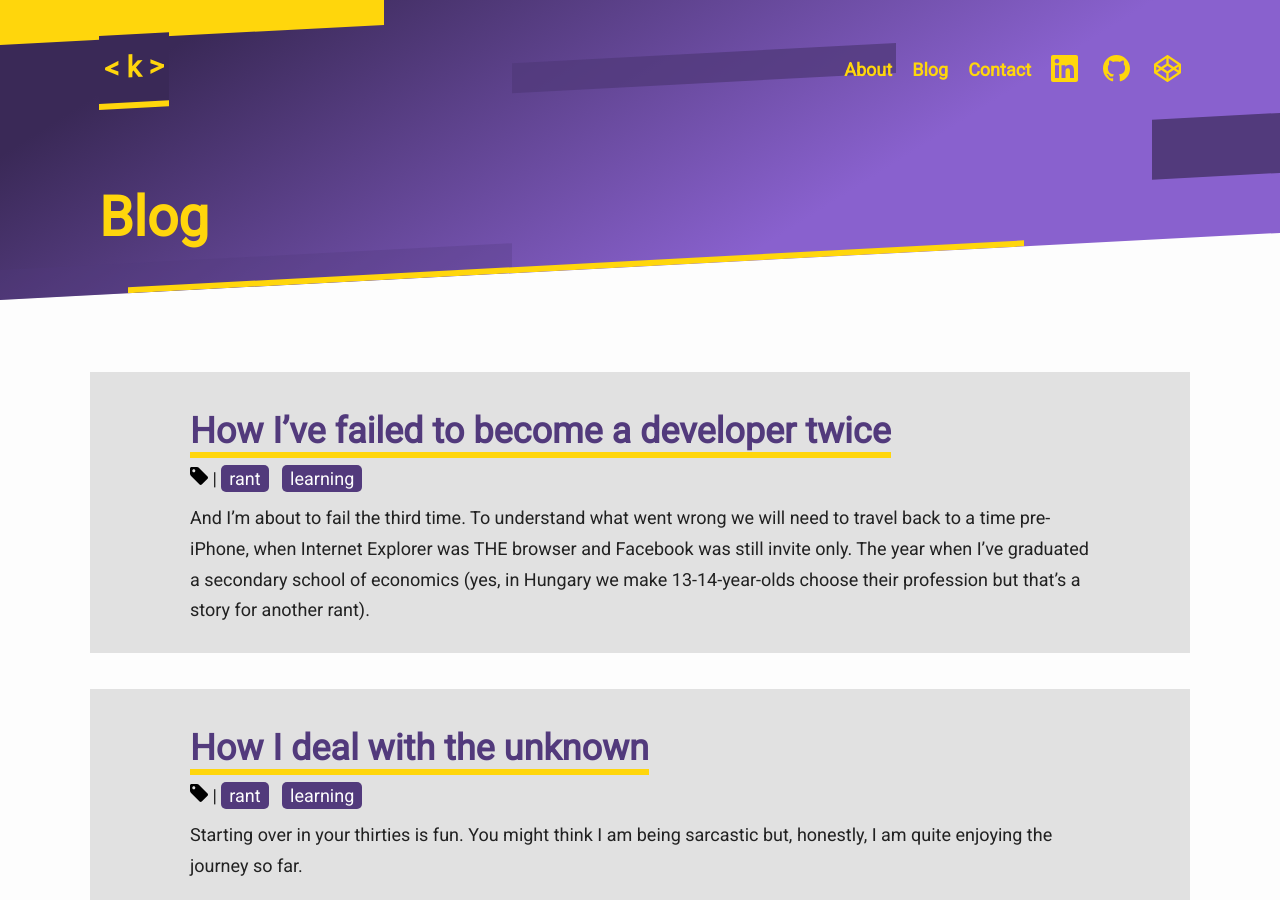
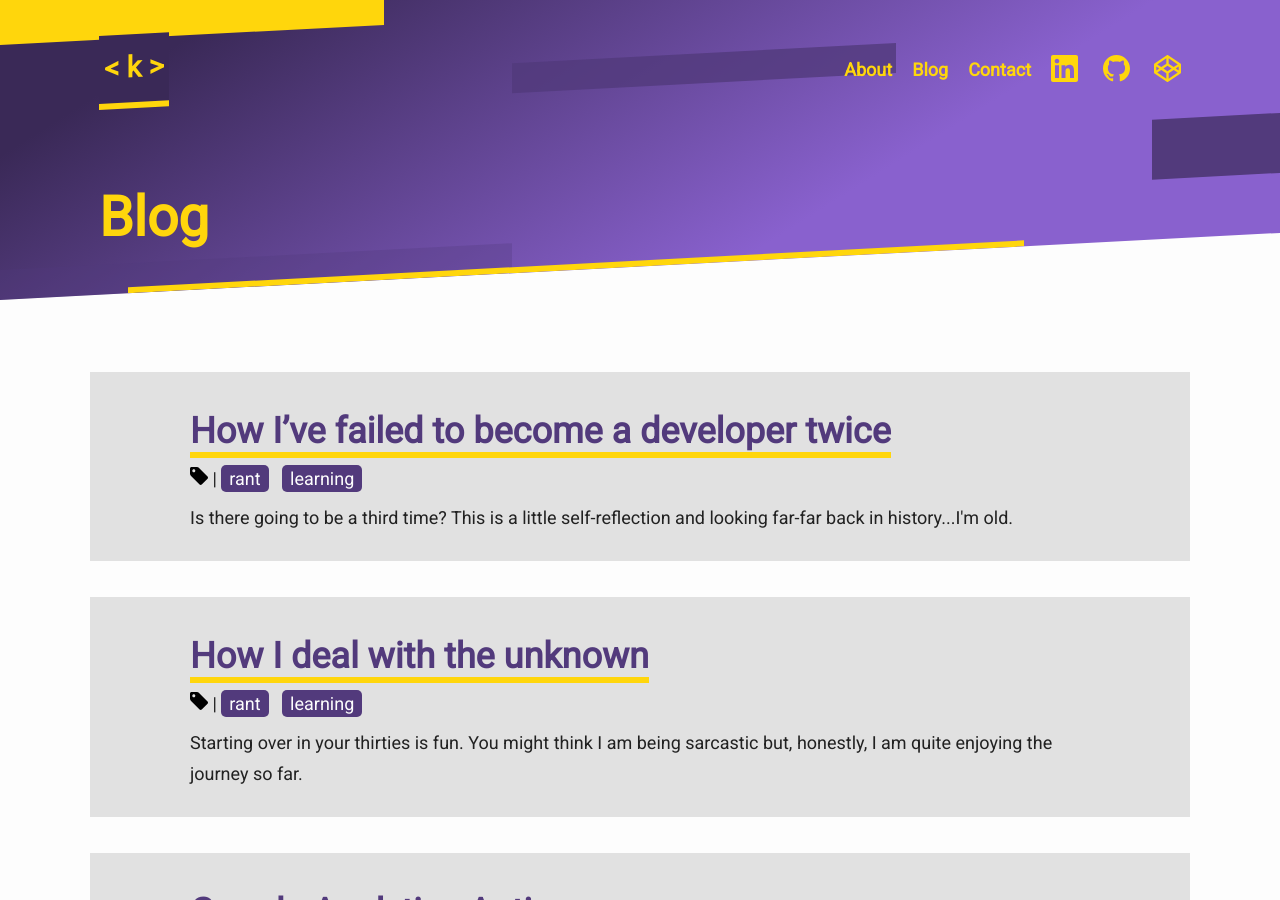
Before and after one commit to krisztin/krisztin.github.io, a Jekyll site: the page built from blog/index.md, in a window 1280 px wide and 900 px high. Built offline with Jekyll 4.4.1, drawn with Linux system fonts in a browser that asks for light colours.

Commit message:
post update failed dev

```diff
--- a/_posts/2019-11-06-failed-dev.md
+++ b/_posts/2019-11-06-failed-dev.md
@@ -3,6 +3,7 @@ layout: post
 title: How I’ve failed to become a developer twice
 date: 2019-11-06 15:15:06 +0100
 tags: [rant, learning]
+excerpt: "Is there going to be a third time? This is a little self-reflection and looking far-far back in history...I'm old."
 ---
 
 And I’m about to fail the third time. To understand what went wrong we will need to travel back to a time pre-iPhone, when Internet Explorer was THE browser and Facebook was still invite only. The year when I’ve graduated a secondary school of economics (yes, in Hungary we make 13-14-year-olds choose their profession but that’s a story for another rant).
```
